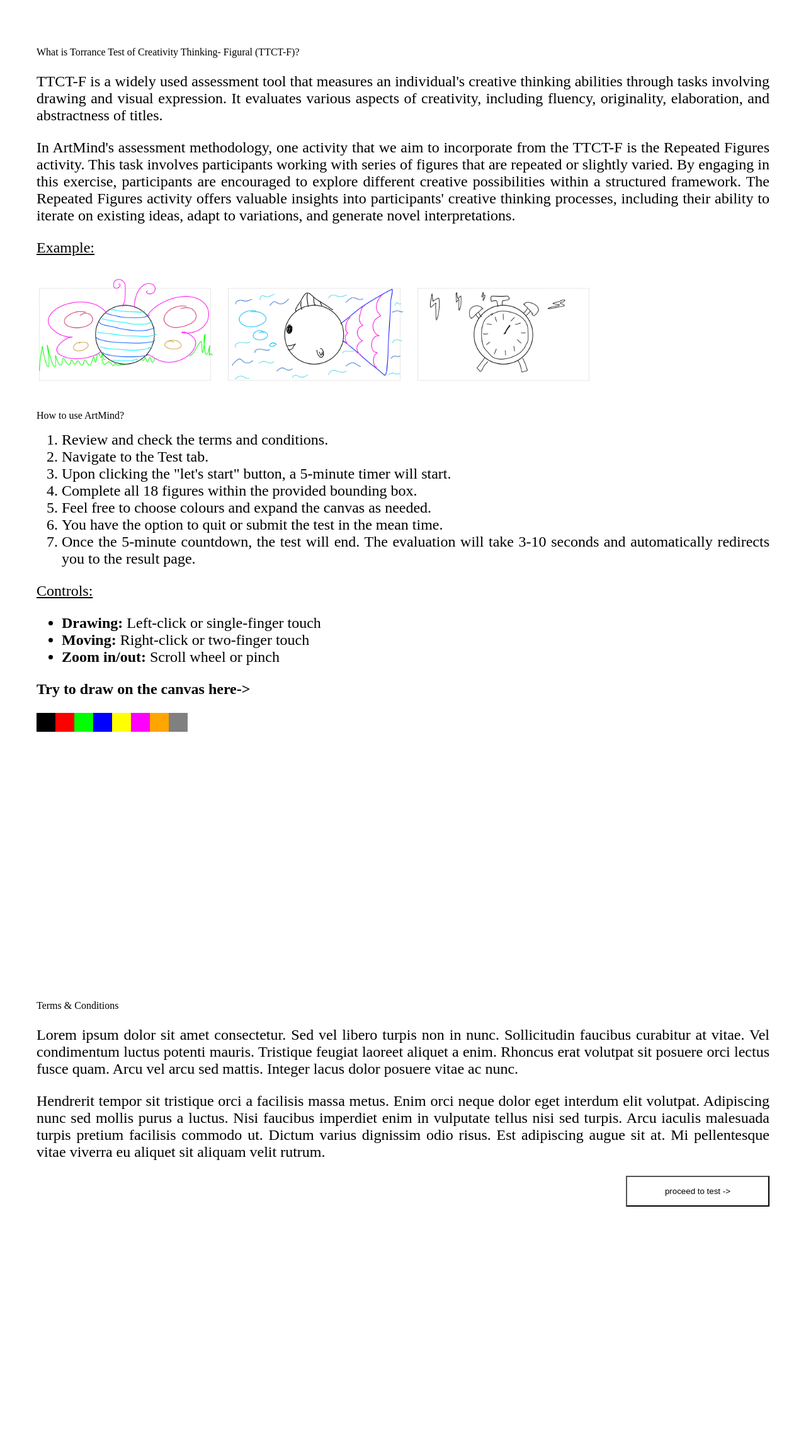
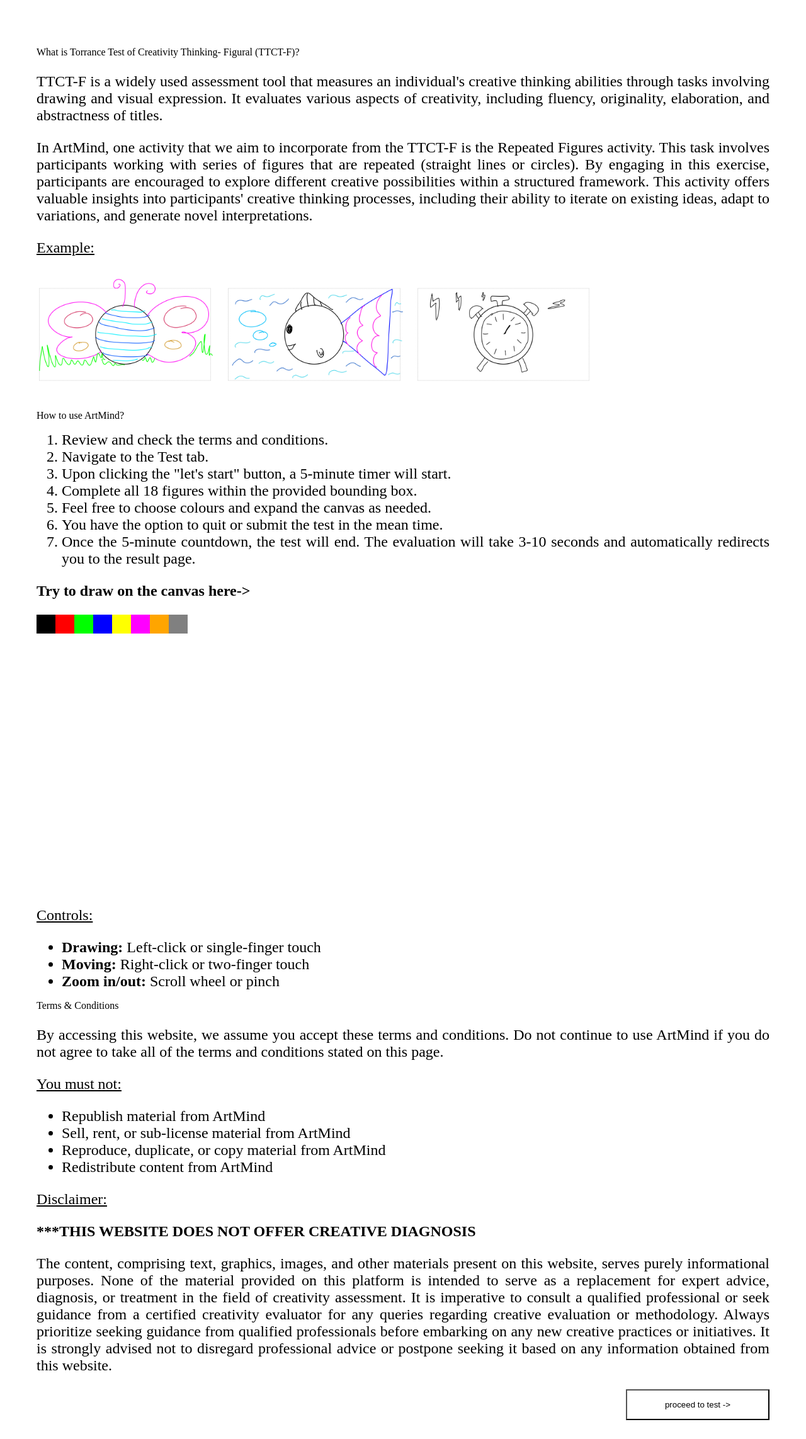
Before and after one commit to kellyzen/ArtMind-Creativity, a website: page public/dev/instructions/instructions.html in a window 1280 px wide. Shown: the whole page at 63% size. Before the commit the page ends 1946 px from the top, so only its background shows below. Drawn offline with Linux system fonts and the light colour scheme; files that its build step writes are made by us from their sources; files whose address does not match are found by name.

Commit message:
Added tnc

```diff
--- a/public/dev/instructions/instructions.html
+++ b/public/dev/instructions/instructions.html
@@ -8,12 +8,12 @@
                 through tasks involving drawing and visual expression. It evaluates various aspects of creativity,
                 including fluency, originality, elaboration, and abstractness of titles.</p>
 
-            <p> In ArtMind's assessment methodology, one activity that we aim to incorporate from the TTCT-F is the
-                Repeated Figures activity. This task involves participants working with series of figures that are
-                repeated or slightly varied. By engaging in this exercise, participants are encouraged to explore
-                different creative possibilities within a structured framework. The Repeated Figures activity offers
-                valuable insights into participants' creative thinking processes, including their ability to iterate on
-                existing ideas, adapt to variations, and generate novel interpretations.</p>
+            <p> In ArtMind, one activity that we aim to incorporate from the TTCT-F is the Repeated Figures activity.
+                This task involves participants working with series of figures that are repeated (straight lines or
+                circles). By engaging in this exercise, participants are encouraged to explore different creative
+                possibilities within a structured framework. This activity offers valuable insights into participants'
+                creative thinking processes, including their ability to iterate on existing ideas, adapt
+                to variations, and generate novel interpretations.</p>
 
             <p> <u>Example:</u> </p>
             <img src="images/example1.png" alt="Example art 1">
@@ -36,13 +36,6 @@
                     automatically redirects you to the result page. </li>
             </ol>
 
-            <p><u>Controls:</u></p>
-            <ul>
-                <li><b>Drawing: </b>Left-click or single-finger touch</li>
-                <li><b>Moving: </b>Right-click or two-finger touch</li>
-                <li><b>Zoom in/out: </b>Scroll wheel or pinch </li>
-            </ul>
-
             <p><b>Try to draw on the canvas here-></b></p>
             <div class="ins-color-palette" id="ins-color-palette">
                 <div class="ins-color" onclick="changeColorIns('#000000')" style="background-color: #000000;"></div>
@@ -56,22 +49,40 @@
             </div>
             <div class="ins-fullscreen-btn svg-expand" id="ins-fullscreen-btn" onclick="toggleFullScreenIns()"></div>
             <canvas id="ins-canvas">Your browser does not support drawing canvas</canvas>
+
+            <p><u>Controls:</u></p>
+            <ul>
+                <li><b>Drawing: </b>Left-click or single-finger touch</li>
+                <li><b>Moving: </b>Right-click or two-finger touch</li>
+                <li><b>Zoom in/out: </b>Scroll wheel or pinch </li>
+            </ul>
         </div>
     </div>
 
     <p class="title">Terms & Conditions</p>
     <div class="instructions">
         <div>
-            <p> Lorem ipsum dolor sit amet consectetur. Sed vel libero turpis non in nunc. Sollicitudin faucibus
-                curabitur at vitae. Vel condimentum luctus potenti mauris. Tristique feugiat laoreet aliquet a enim.
-                Rhoncus erat volutpat sit posuere orci lectus fusce quam. Arcu vel arcu sed mattis. Integer lacus dolor
-                posuere vitae ac nunc. </p>
+            <p> By accessing this website, we assume you accept these terms and conditions. Do not continue to use
+                ArtMind if you do not agree to take all of the terms and conditions stated on this page.</p>
 
-            <p> Hendrerit tempor sit tristique orci a facilisis massa metus. Enim orci neque dolor eget interdum elit
-                volutpat. Adipiscing nunc sed mollis purus a luctus. Nisi faucibus imperdiet enim in vulputate tellus
-                nisi sed turpis. Arcu iaculis malesuada turpis pretium facilisis commodo ut. Dictum varius dignissim
-                odio risus. Est adipiscing augue sit at. Mi pellentesque vitae viverra eu aliquet sit aliquam velit
-                rutrum.</p>
+            <p><u>You must not:</u></p>
+            <ul>
+                <li>Republish material from ArtMind</li>
+                <li>Sell, rent, or sub-license material from ArtMind</li>
+                <li>Reproduce, duplicate, or copy material from ArtMind</li>
+                <li>Redistribute content from ArtMind</li>
+            </ul>
+
+            <p><u>Disclaimer:</u></p>
+            <p><b>***THIS WEBSITE DOES NOT OFFER CREATIVE DIAGNOSIS</b></p>
+            <p>The content, comprising text, graphics, images, and other materials present on this website, serves
+                purely informational purposes. None of the material provided on this platform is intended to serve as a
+                replacement for expert advice, diagnosis, or treatment in the field of creativity assessment. It is
+                imperative to consult a qualified professional or seek guidance from a certified creativity evaluator
+                for any queries regarding creative evaluation or methodology. Always prioritize seeking guidance from
+                qualified professionals before embarking on any new creative practices or initiatives. It is strongly
+                advised not to disregard professional advice or postpone seeking it based on any information obtained
+                from this website.</p>
         </div>
     </div>
 
```
Also changed, not shown: public/dev/test/result.html (+14 -2 lines), public/dev/test/test.html (+2 -1 lines), public/dev/test/test.js (+30 -25 lines), public/style/result.css (+23 -2 lines).
